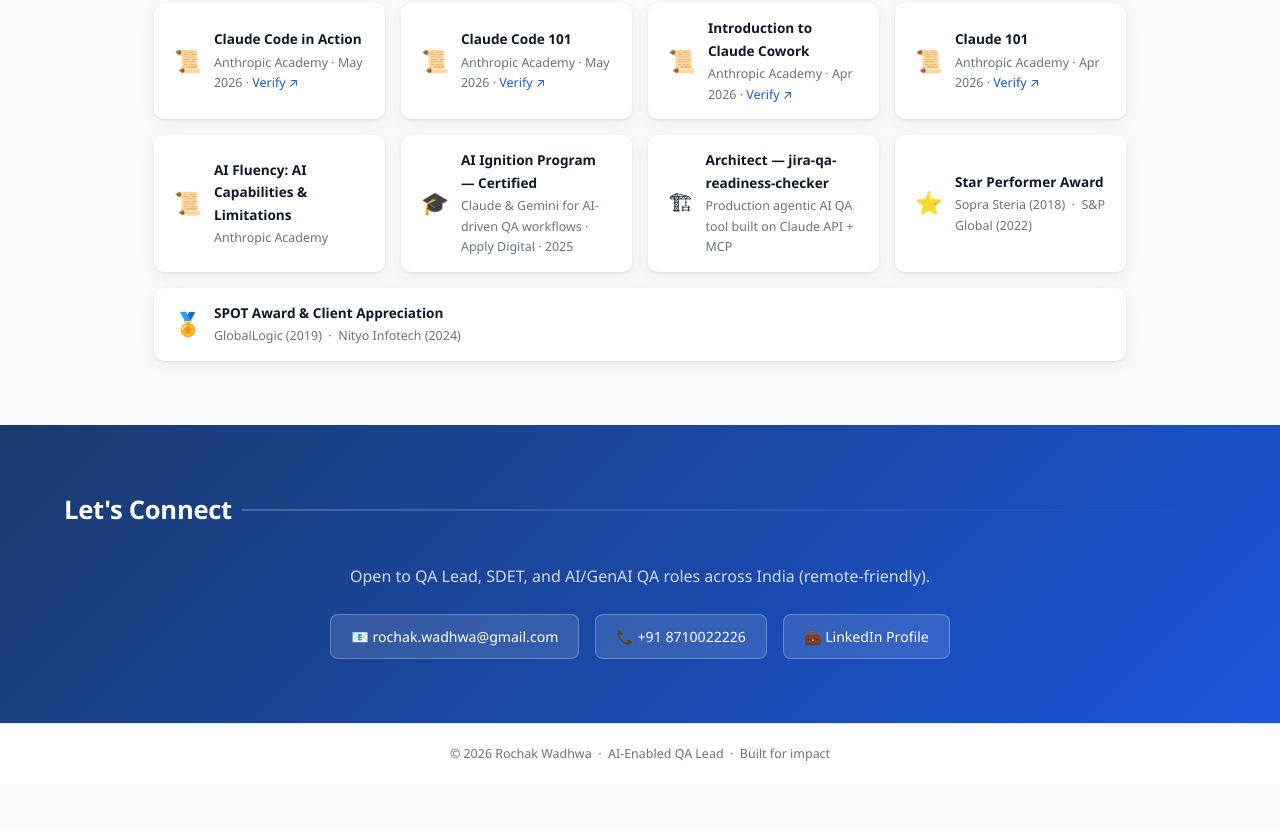
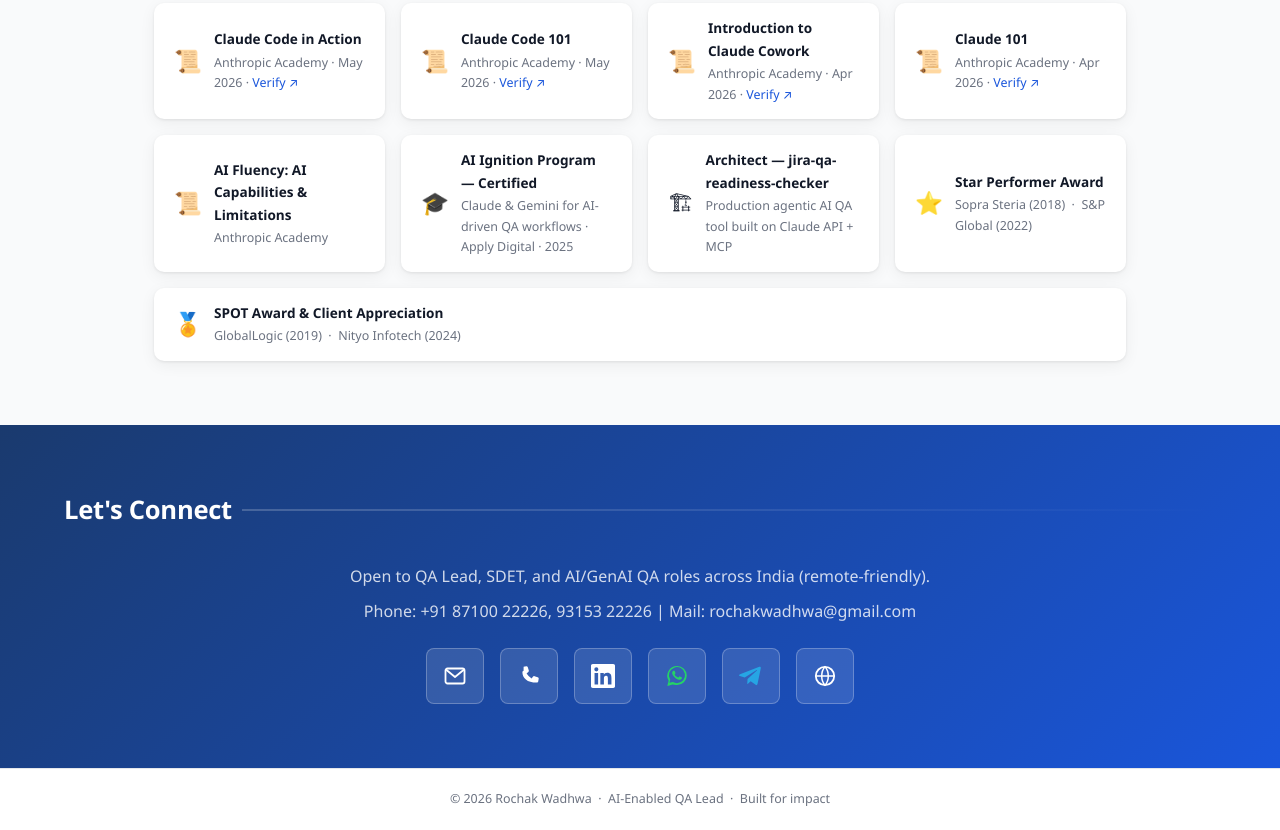
Before and after one commit to wadhwarochak/rochakwadhwa, a plain HTML site: page index.html in a window 1280 px wide. Shown: the part 4323-5153 px from the top of the page. Before the commit the page ends 5107 px from the top, so only its background shows below. Drawn offline with Linux system fonts and the light colour scheme.

Commit message:
adding links

```diff
--- a/index.html
+++ b/index.html
@@ -206,7 +206,22 @@
       font-size: 0.88rem; font-weight: 500; transition: background 0.2s;
     }
     .contact-link:hover { background: rgba(255,255,255,0.22); }
+    .contact-link {
+      width: 58px;
+      height: 56px;
+      padding: 10px;
+      justify-content: center;
+      align-items: center;
+    }
+    .contact-icon {
+      width: 24px;
+      height: 24px;
+      display: block;
+      flex-shrink: 0;
+    }
     .contact-tagline { opacity: 0.8; font-size: 1rem; margin-top: 8px; }
+    .contact-tagline a { color: inherit; text-decoration: none; }
+    .contact-tagline a:hover { text-decoration: underline; }
 
     /* ── Footer ── */
     footer {
@@ -587,15 +602,66 @@
 <div class="contact-section" id="contact">
   <h2>Let's Connect</h2>
   <p class="contact-tagline">Open to QA Lead, SDET, and AI/GenAI QA roles across India (remote-friendly).</p>
+    <p class="contact-tagline">
+      Phone:
+      <a href="tel:+918710022226">+91 87100 22226</a>,
+      <a href="tel:+919315322226">93153 22226</a>
+      | Mail:
+      <a href="mailto:rochakwadhwa@gmail.com">rochakwadhwa@gmail.com</a>
+    </p>
   <div class="contact-links">
-    <a href="mailto:rochak.wadhwa@gmail.com" class="contact-link">
-      📧 rochak.wadhwa@gmail.com
+    <!-- Email -->
+    <a href="mailto:rochakwadhwa@gmail.com"
+       class="contact-link" aria-label="Email Rochak" title="Email">
+      <svg class="contact-icon" viewBox="0 0 24 24" xmlns="http://www.w3.org/2000/svg" aria-hidden="true">
+        <rect x="2.5" y="4.5" width="19" height="15" rx="2" fill="none" stroke="currentColor" stroke-width="1.8"/>
+        <path d="m3.5 6 8.5 7 8.5-7" fill="none" stroke="currentColor" stroke-width="1.8" stroke-linecap="round" stroke-linejoin="round"/>
+      </svg>
     </a>
-    <a href="tel:+918710022226" class="contact-link">
-      📞 +91 8710022226
+
+    <!-- Phone -->
+    <a href="tel:+918710022226"
+       class="contact-link" aria-label="Call Rochak" title="Phone">
+      <svg class="contact-icon" viewBox="0 0 24 24" xmlns="http://www.w3.org/2000/svg" aria-hidden="true">
+        <path d="M6.6 2.8 9.3 2.3c.7-.1 1.3.3 1.5 1l1 3.2c.2.6 0 1.2-.5 1.6l-1.7 1.3a15.7 15.7 0 0 0 5 5l1.3-1.7c.4-.5 1-.7 1.6-.5l3.2 1c.7.2 1.1.8 1 1.5l-.5 2.7c-.1.7-.7 1.2-1.4 1.2C10 18.6 5.4 14 5.4 8.2c0-.7.5-1.3 1.2-1.4Z" fill="currentColor"/>
+      </svg>
     </a>
-    <a href="https://www.linkedin.com/in/rochakwadhwa/" target="_blank" class="contact-link">
-      💼 LinkedIn Profile
+
+    <!-- LinkedIn -->
+    <a href="https://www.linkedin.com/in/rochakwadhwa/"
+       target="_blank" rel="noopener noreferrer"
+       class="contact-link" aria-label="LinkedIn profile" title="LinkedIn">
+      <svg class="contact-icon" viewBox="0 0 24 24" xmlns="http://www.w3.org/2000/svg" aria-hidden="true">
+        <path fill="#FFFFFF" d="M20.45 20.45h-3.56v-5.57c0-1.33-.02-3.04-1.85-3.04-1.85 0-2.13 1.45-2.13 2.94v5.67H9.35V9h3.42v1.56h.05c.48-.9 1.64-1.85 3.37-1.85 3.6 0 4.26 2.37 4.26 5.45v6.29ZM5.34 7.43a2.06 2.06 0 1 1 0-4.12 2.06 2.06 0 0 1 0 4.12ZM7.12 20.45H3.56V9h3.56v11.45ZM22.22 0H1.77C.79 0 0 .77 0 1.72v20.56C0 23.23.79 24 1.77 24h20.45c.98 0 1.78-.77 1.78-1.72V1.72C24 .77 23.2 0 22.22 0Z"/>
+      </svg>
+    </a>
+
+    <!-- WhatsApp -->
+    <a href="https://wa.me/918710022226"
+       target="_blank" rel="noopener noreferrer"
+       class="contact-link" aria-label="WhatsApp" title="WhatsApp">
+      <svg class="contact-icon" viewBox="0 0 24 24" xmlns="http://www.w3.org/2000/svg" aria-hidden="true">
+        <path fill="#25D366" d="M12.04 2a9.8 9.8 0 0 0-8.42 14.82L2.3 22l5.33-1.4A9.96 9.96 0 0 0 12.04 21h.01A9.5 9.5 0 0 0 21.8 11.5 9.52 9.52 0 0 0 12.04 2Zm0 17.2h-.01a8.1 8.1 0 0 1-4.13-1.13l-.3-.18-3.16.83.84-3.08-.2-.32a8.05 8.05 0 1 1 6.96 3.88Zm4.42-6.04c-.24-.12-1.43-.7-1.65-.78-.22-.08-.38-.12-.54.12-.16.24-.62.78-.76.94-.14.16-.28.18-.52.06-.24-.12-1.02-.38-1.94-1.2-.72-.64-1.2-1.43-1.34-1.67-.14-.24-.02-.37.1-.49.11-.1.24-.28.36-.42.12-.14.16-.24.24-.4.08-.16.04-.3-.02-.42-.06-.12-.54-1.3-.74-1.78-.2-.47-.4-.4-.54-.41h-.46c-.16 0-.42.06-.64.3-.22.24-.84.82-.84 2s.86 2.32.98 2.48c.12.16 1.7 2.6 4.12 3.64.58.25 1.03.4 1.38.51.58.18 1.1.16 1.52.1.46-.07 1.43-.58 1.63-1.14.2-.56.2-1.04.14-1.14-.06-.1-.22-.16-.46-.28Z"/>
+      </svg>
+    </a>
+
+    <!-- Telegram -->
+    <a href="https://t.me/rochakwadhwa"
+       target="_blank" rel="noopener noreferrer"
+       class="contact-link" aria-label="Telegram" title="Telegram">
+      <svg class="contact-icon" viewBox="0 0 24 24" xmlns="http://www.w3.org/2000/svg" aria-hidden="true">
+        <path fill="#26A5E4" d="M21.8 4.2 18.5 20c-.25 1.12-.9 1.4-1.82.87l-5.03-3.7-2.43 2.34c-.27.27-.5.5-1.02.5l.36-5.12 9.32-8.42c.4-.36-.09-.56-.62-.2L5.74 13.5.8 11.95c-1.07-.34-1.1-1.07.22-1.59L20.34 2.8c.9-.33 1.68.22 1.46 1.4Z"/>
+      </svg>
+    </a>
+
+    <!-- Portfolio -->
+    <a href="https://wadhwarochak.github.io/"
+       target="_blank" rel="noopener noreferrer"
+       class="contact-link" aria-label="Portfolio website" title="Portfolio">
+      <svg class="contact-icon" viewBox="0 0 24 24" xmlns="http://www.w3.org/2000/svg" aria-hidden="true">
+        <circle cx="12" cy="12" r="9.2" fill="none" stroke="currentColor" stroke-width="1.8"/>
+        <path d="M2.9 12h18.2M12 2.8c2.2 2.45 3.3 5.5 3.3 9.2s-1.1 6.75-3.3 9.2c-2.2-2.45-3.3-5.5-3.3-9.2S9.8 5.25 12 2.8Z" fill="none" stroke="currentColor" stroke-width="1.5"/>
+      </svg>
     </a>
   </div>
 </div>
```
